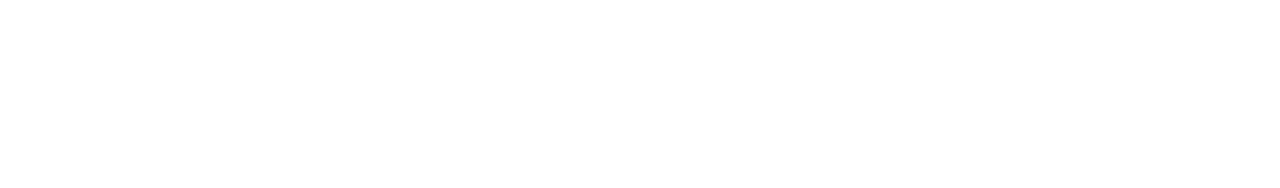
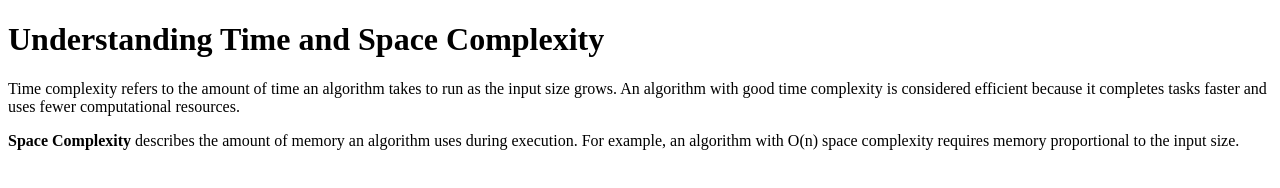
Before and after one commit to acciojob/time-and-space-complexity-amarnathojha11, a website: page main.html in a window 1280 px wide. Drawn offline with Linux system fonts and the light colour scheme.

Commit message:
created a submission

```diff
--- a/main.html
+++ b/main.html
@@ -1,16 +1,19 @@
 <!DOCTYPE html>
+<html>
+<head>
+    <title>Time and Space Complexity</title>
+</head>
+<body>
 
-<html>
+    <h1>Understanding Time and Space Complexity</h1>
 
-<head>
-	<link rel="stylesheet" href="styles.css">
-</head>
+    <p>
+        Time complexity refers to the amount of time an algorithm takes to run as the input size grows. An algorithm with good time complexity is considered efficient because it completes tasks faster and uses fewer computational resources.
+    </p>
 
-<body>
-	<!-- the entire body must be written by student -->
-    <script type="text/javascript" src="./script.js">
-</script>
+    <p>
+        <b>Space Complexity</b> describes the amount of memory an algorithm uses during execution. For example, an algorithm with O(n) space complexity requires memory proportional to the input size.
+    </p>
 
 </body>
-
 </html>
```
